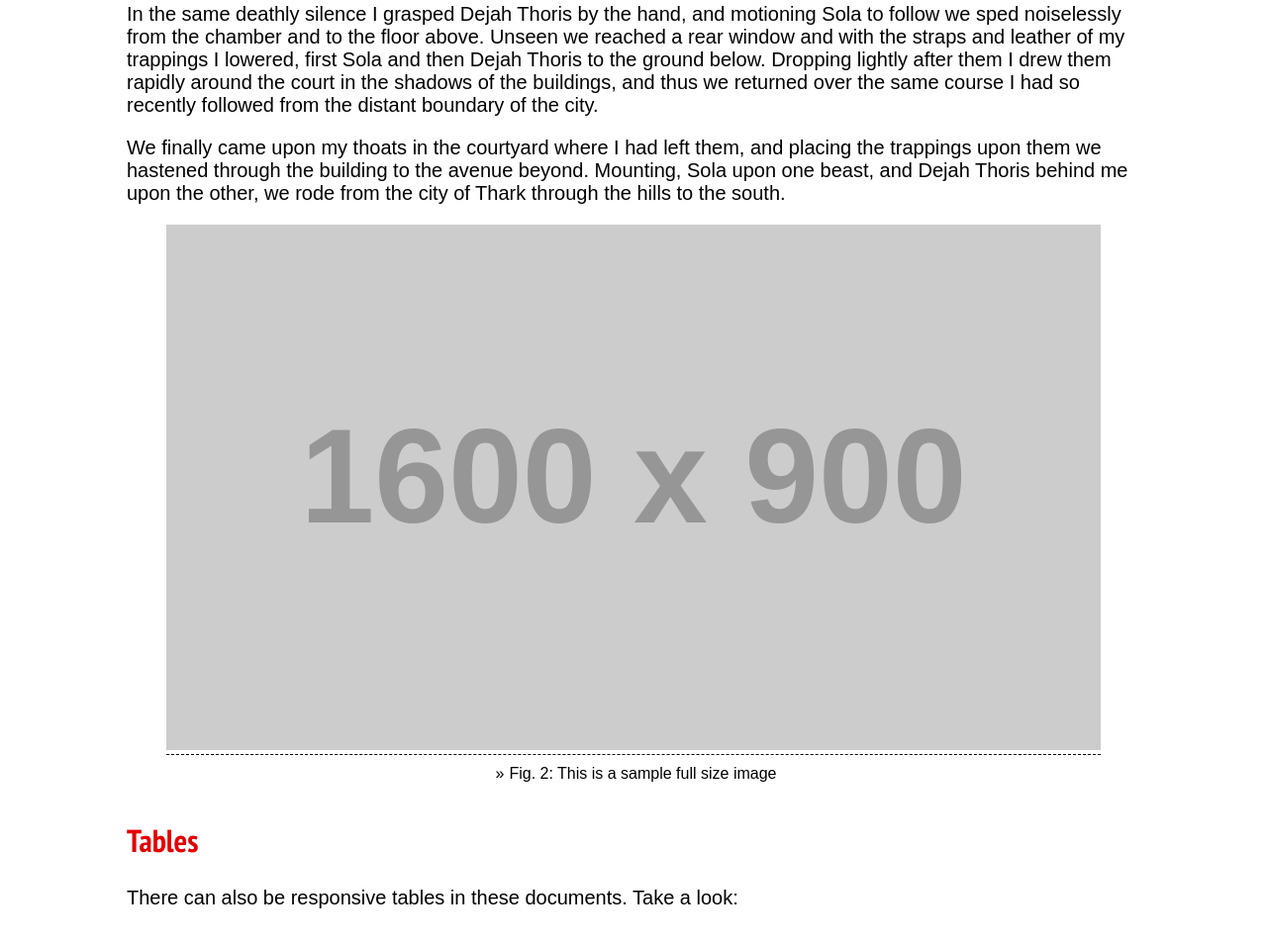
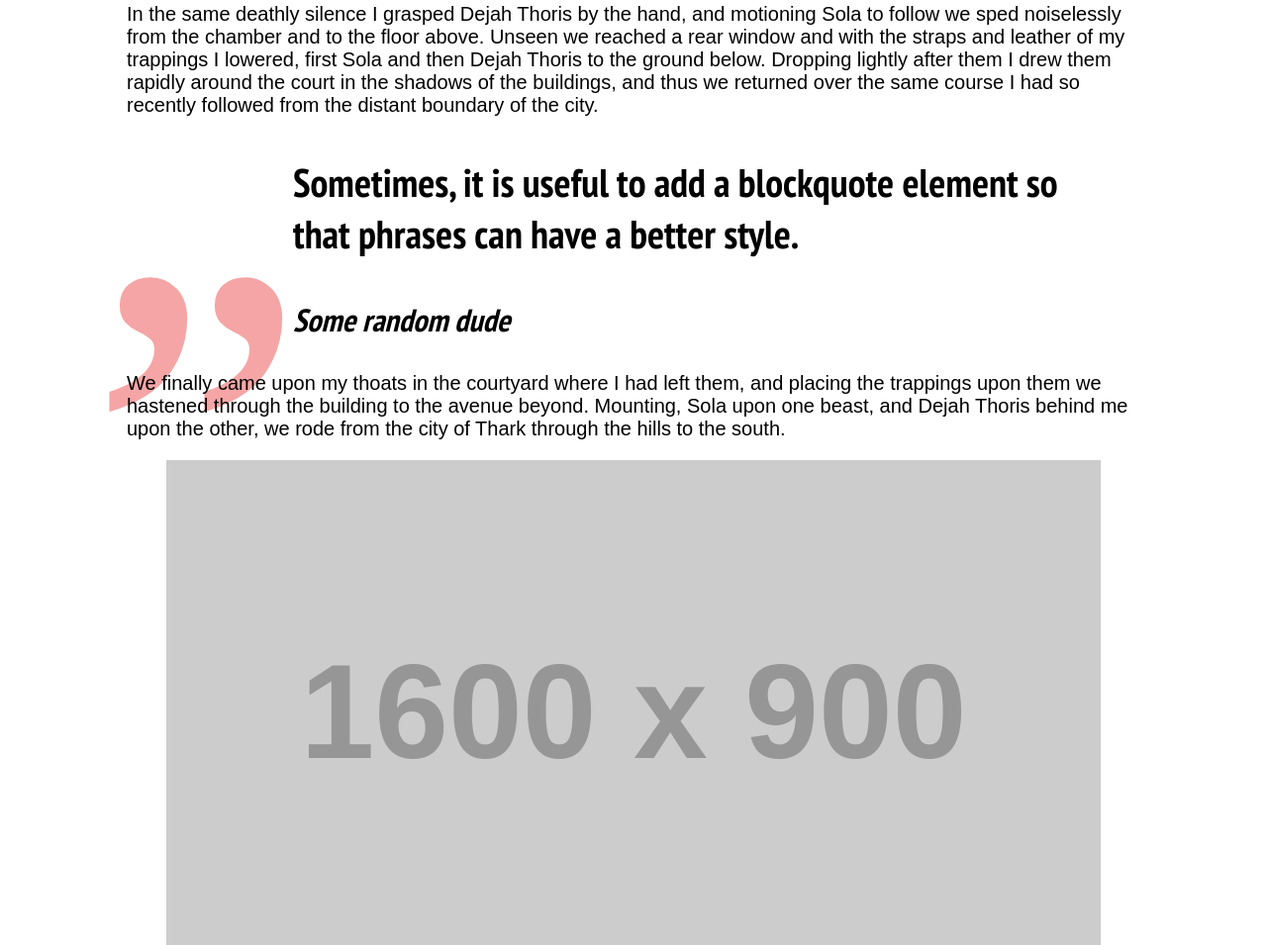
Before and after one commit to simian-lab/quotes, a website: page index.html in a window 1280 px wide. Shown: the part 1415-2370 px from the top of the page at 99% size. Drawn offline with nearby package versions, Linux system fonts and the light colour scheme; placeholder pictures from the web are drawn by us.

Commit message:
Added <blockquote> styles

```diff
--- a/index.html
+++ b/index.html
@@ -78,6 +78,13 @@
 		<p>
 			In the same deathly silence I grasped Dejah Thoris by the hand, and motioning Sola to follow we sped noiselessly from the chamber and to the floor above.  Unseen we reached a rear window and with the straps and leather of my trappings I lowered, first Sola and then Dejah Thoris to the ground below.  Dropping lightly after them I drew them rapidly around the court in the shadows of the buildings, and thus we returned over the same course I had so recently followed from the distant boundary of the city.
 		</p>
+
+		<blockquote>
+			<p>
+				Sometimes, it is useful to add a blockquote element so that phrases can have a better style.
+			</p>
+			<cite>Some random dude</cite>
+		</blockquote>
 
 		<p>
 			We finally came upon my thoats in the courtyard where I had left them, and placing the trappings upon them we hastened through the building to the avenue beyond.  Mounting, Sola upon one beast, and Dejah Thoris behind me upon the other, we rode from the city of Thark through the hills to the south.
--- a/sass/base.scss
+++ b/sass/base.scss
@@ -97,6 +97,26 @@ section {
     }
   }
 
+  blockquote {
+    position: relative;
+    padding: 0 0 0 4em;
+    font-size: 2em;
+
+    &:before {
+      content: '\201D';
+      font-size: 15em;
+      font-family: Georgia;
+      height: 0.5em;
+      display: block;
+      position: absolute;
+      top: -3rem;
+      left: -0.15em;
+      vertical-align: super;
+      z-index: -1;
+      opacity: 0.35;
+    }
+  }
+
   &#summary {
     h1 {
       @extend .icon-quill;
--- a/sass/sample_client.scss
+++ b/sass/sample_client.scss
@@ -32,6 +32,14 @@ em {
 	color: $red;
 	font-style: normal;
 	font-weight: bold;
+}
+
+blockquote {
+	font-family: $ptSans;
+
+	&:before {
+		color: $red;
+	}
 }
 
 a:hover {
```
Also changed, not shown: css/style.css.
